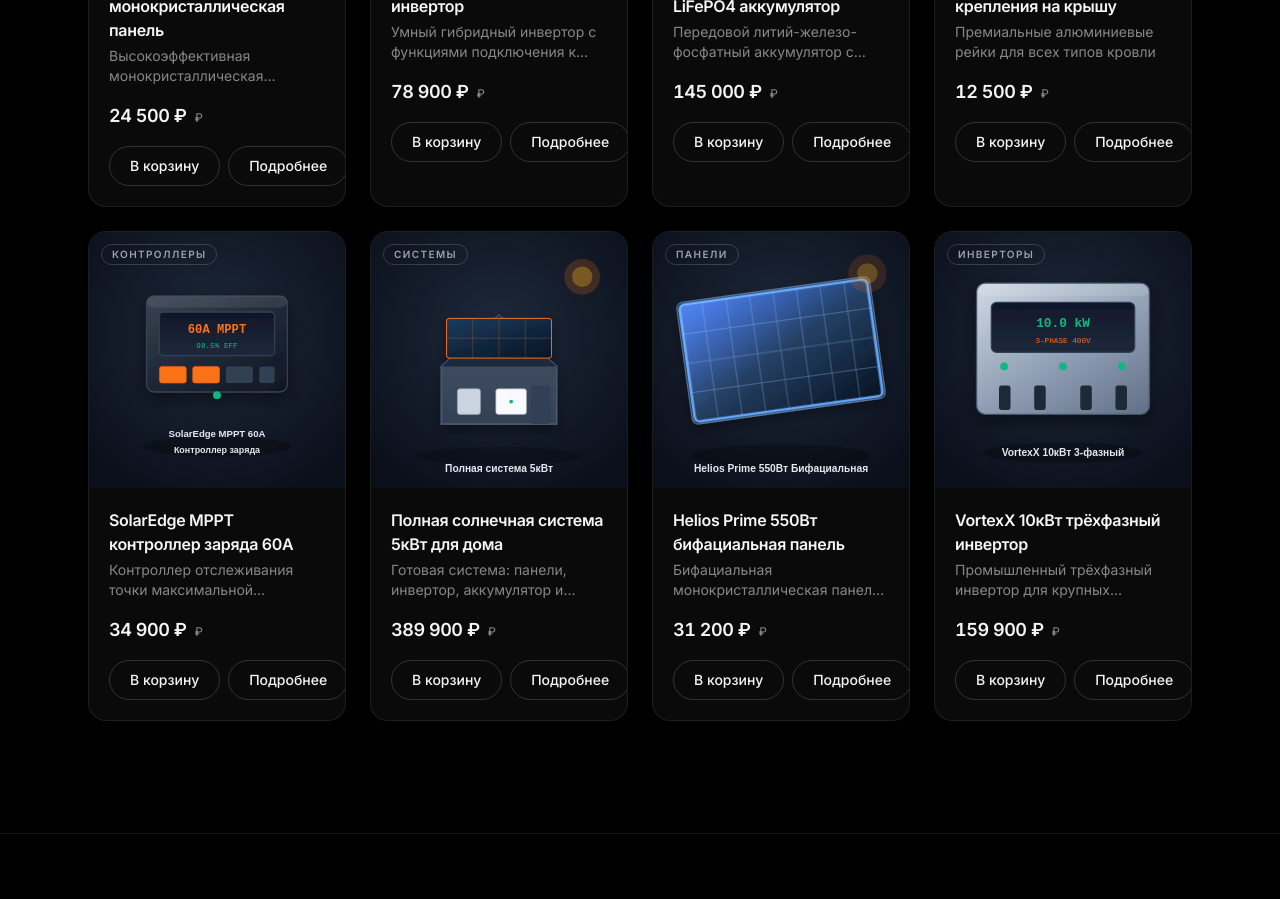
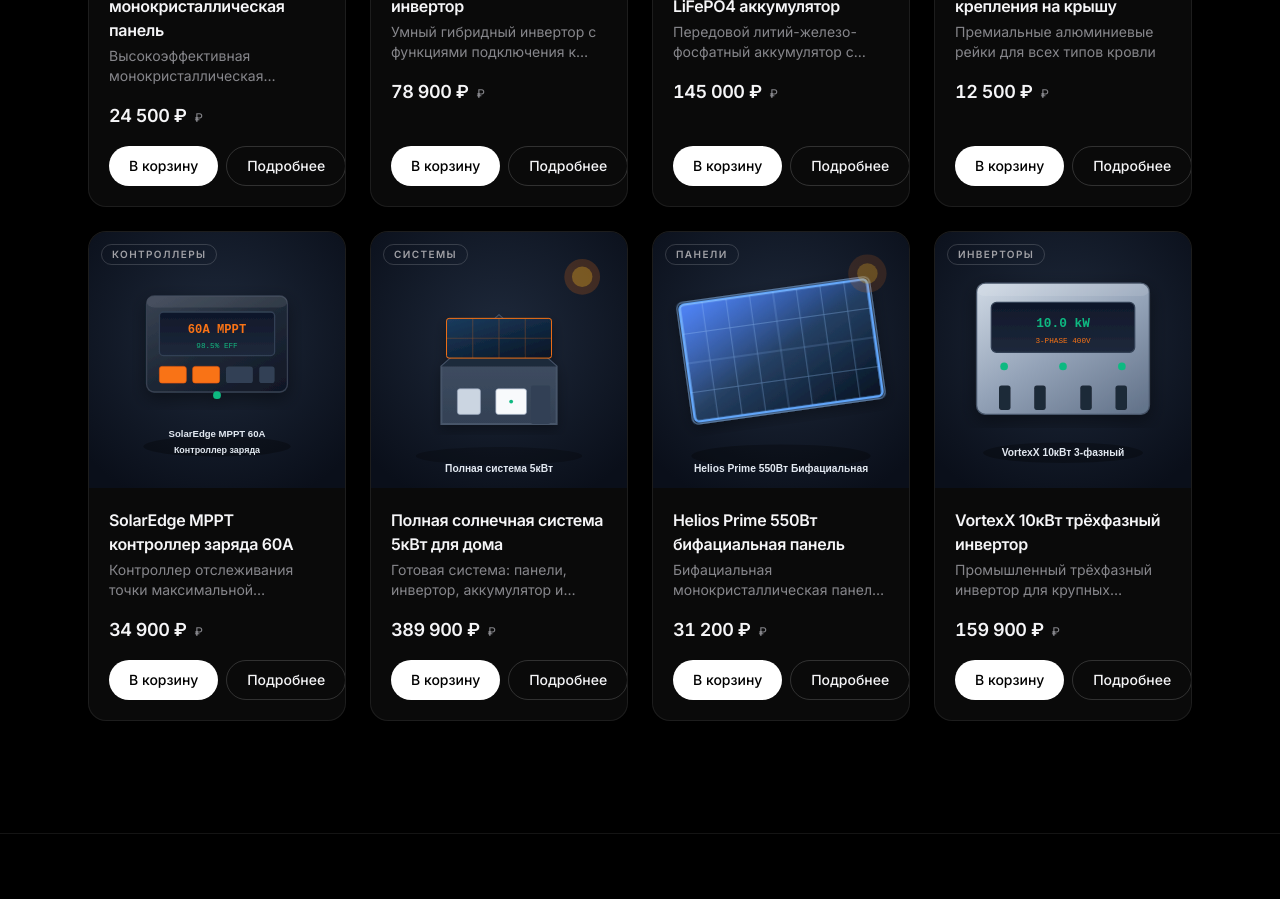
Before and after one commit to roman-ryzenadvanced/sunstore-trae, a Next.js app: page /array in a window 1280 px wide. Shown: the part 980-1879 px from the top of the page. Built offline with nearby package versions, Linux system fonts and the light colour scheme.

Commit message:
style: visual hierarchy for product card buttons
- 'В корзину' (primary CTA) now uses btn-primary (white, bold)
- 'Подробнее' (secondary) stays btn-ghost (subtle outline)
- Buttons pushed to card bottom with mt-auto for consistent alignment
  regardless of description length

```diff
--- a/src/app/array/page.tsx
+++ b/src/app/array/page.tsx
@@ -173,7 +173,7 @@
                       <span className="price-ss text-lg">{formatPrice(product.price)}</span>
                       <span className="muted-ss ml-2 text-xs">{currencyConfig.symbol}</span>
                     </div>
-                    <div className="mt-4 flex gap-2">
+                    <div className="mt-auto pt-4 flex gap-2">
                       <button
                         onClick={() =>
                           addToCart({
@@ -185,7 +185,7 @@
                             category: product.category
                           })
                         }
-                        className="btn btn-ghost flex-1"
+                        className="btn btn-primary flex-1"
                       >
                         В корзину
                       </button>
--- a/src/app/page.tsx
+++ b/src/app/page.tsx
@@ -39,8 +39,8 @@
         <div className="mt-4 flex items-center justify-between">
           <span className="price-ss text-lg">{formatPrice(product.price)}</span>
         </div>
-        <div className="mt-4 flex gap-2">
-          <button onClick={() => onAdd(product)} className="btn btn-ghost flex-1">
+        <div className="mt-auto pt-4 flex gap-2">
+          <button onClick={() => onAdd(product)} className="btn btn-primary flex-1">
             В корзину
           </button>
           <a href={`/product/${product.id}`} className="btn btn-ghost flex-1 text-center">
```
